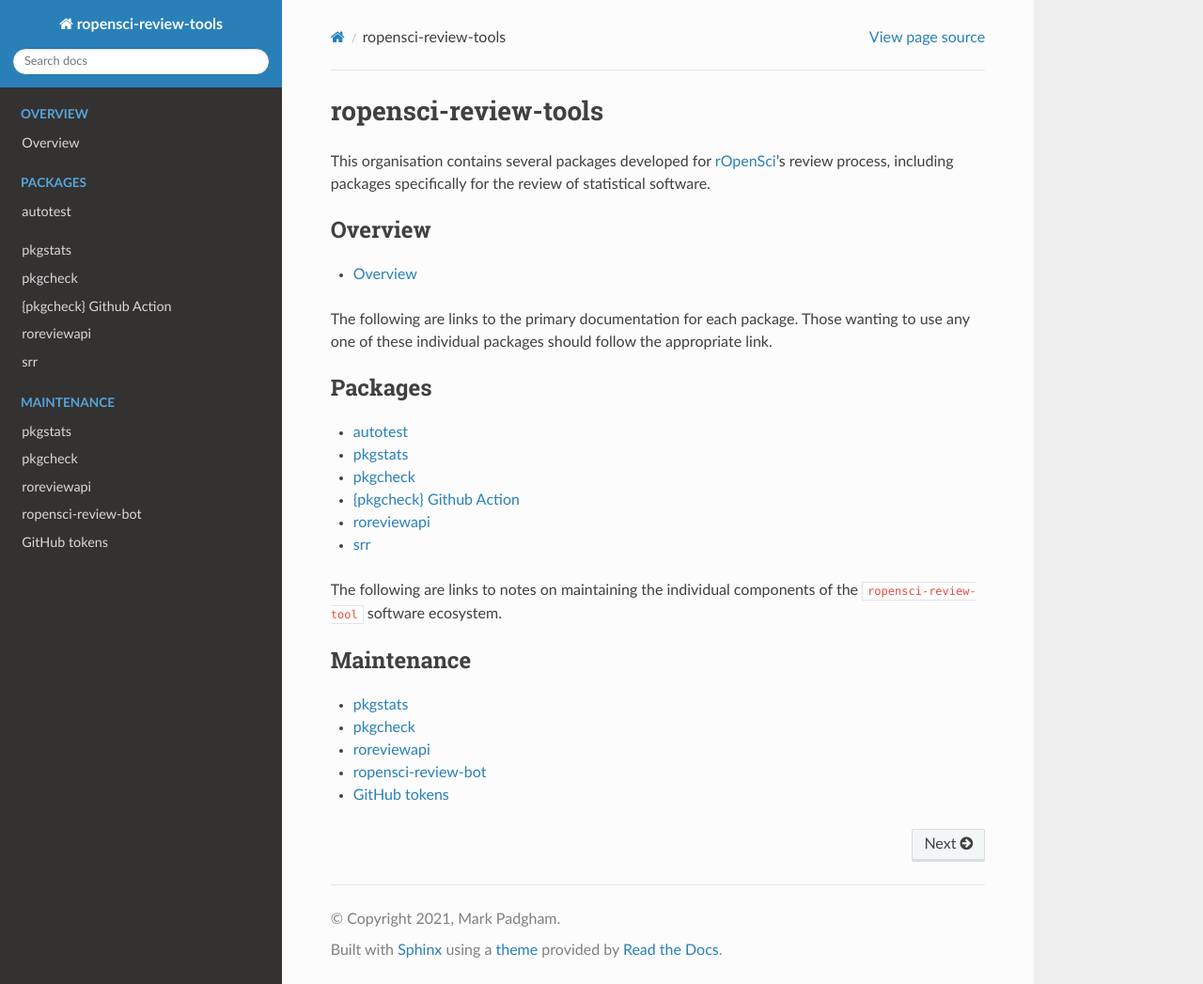
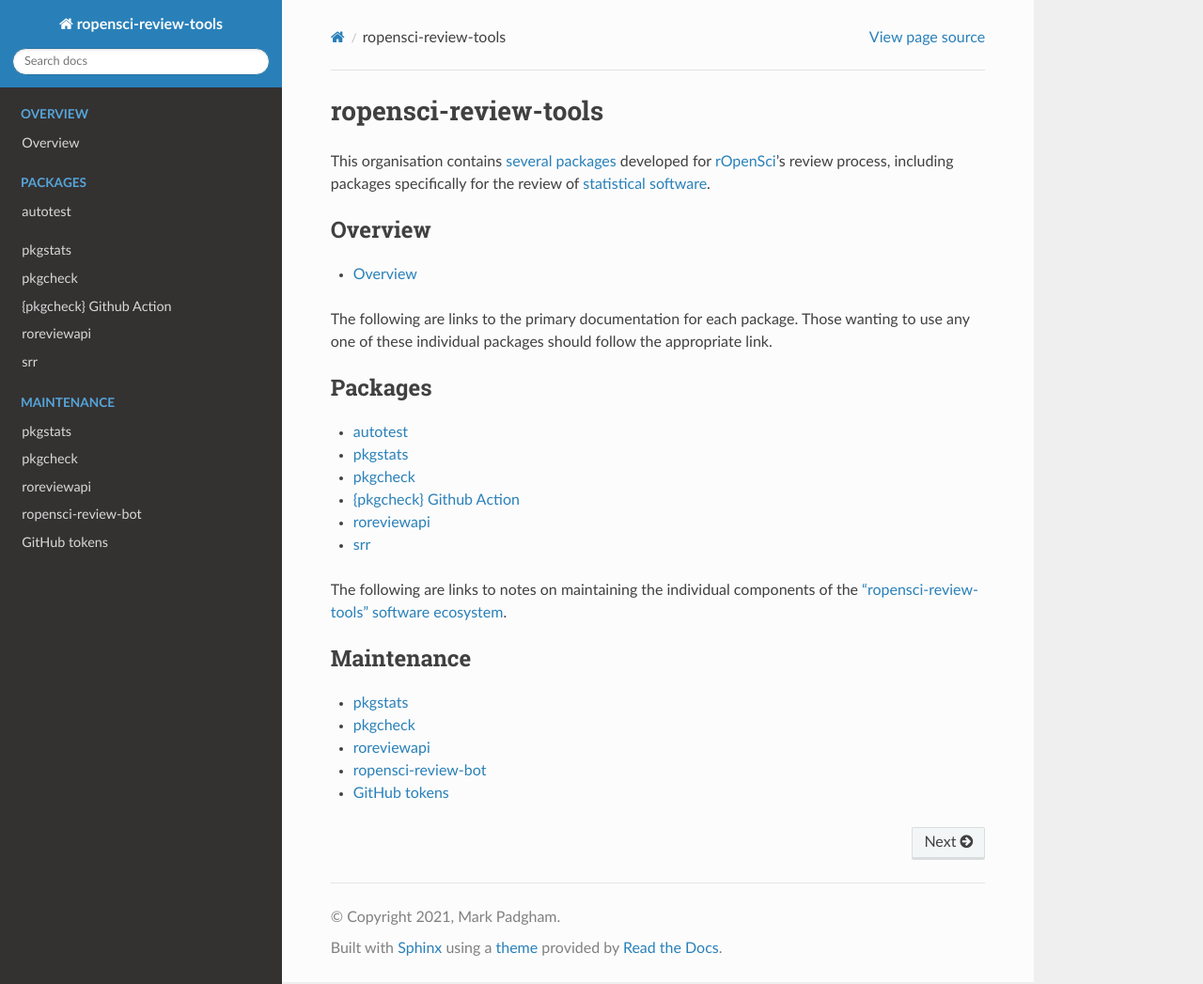
Before and after one commit to ropensci-review-tools/ropensci-review-tools, a Sphinx documentation site: the page built from docs/index.rst, in a window 1280 px wide and 1047 px high. Shown: the whole window at 94% size. Built offline with Sphinx 7.4.7 and the Read the Docs theme 2.0.0, drawn with Linux system fonts in a browser that asks for light colours; pages that are not in the unit, such as notebooks, are missing from menus; some of the changed lines change nothing that is shown.

Commit message:
update index.rst & fix typo

```diff
--- a/docs/index.rst
+++ b/docs/index.rst
@@ -6,9 +6,10 @@
 ropensci-review-tools
 ================================
 
-This organisation contains several packages developed for `rOpenSci
-<https://ropensci.org>`_’s review process, including packages specifically for the review of
-statistical software.
+This organisation contains `several packages
+<https://github.com/ropensci-review-tools>`_ developed for `rOpenSci
+<https://ropensci.org>`_’s review process, including packages specifically for
+the review of `statistical software <https://stats-devguide.ropensci.org>`_.
 
 
 .. toctree::
@@ -33,7 +34,8 @@
    srr/srr.md
 
 The following are links to notes on maintaining the individual components of
-the ``ropensci-review-tool`` software ecosystem.
+the `"ropensci-review-tools" software ecosystem
+<https://github.com/ropensci-review-tools>`_.
 
 .. toctree::
    :maxdepth: 1
```
